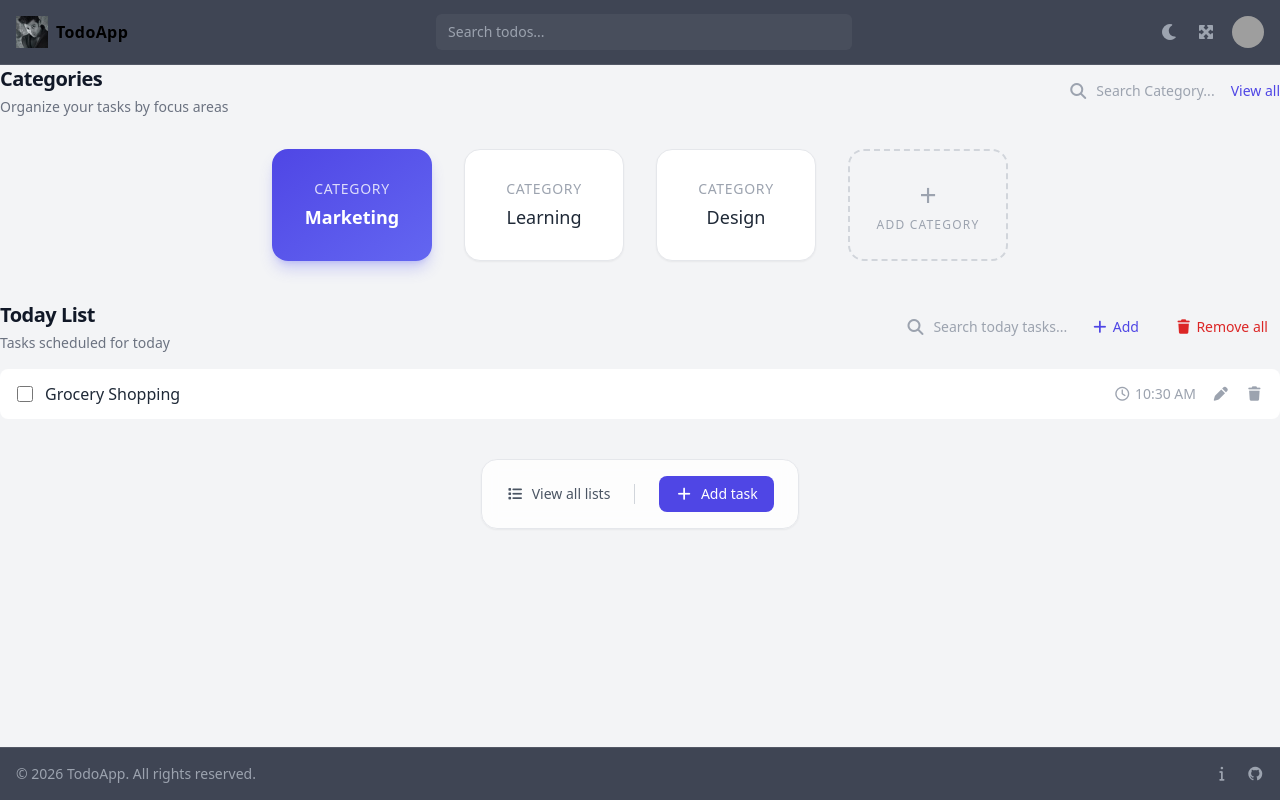
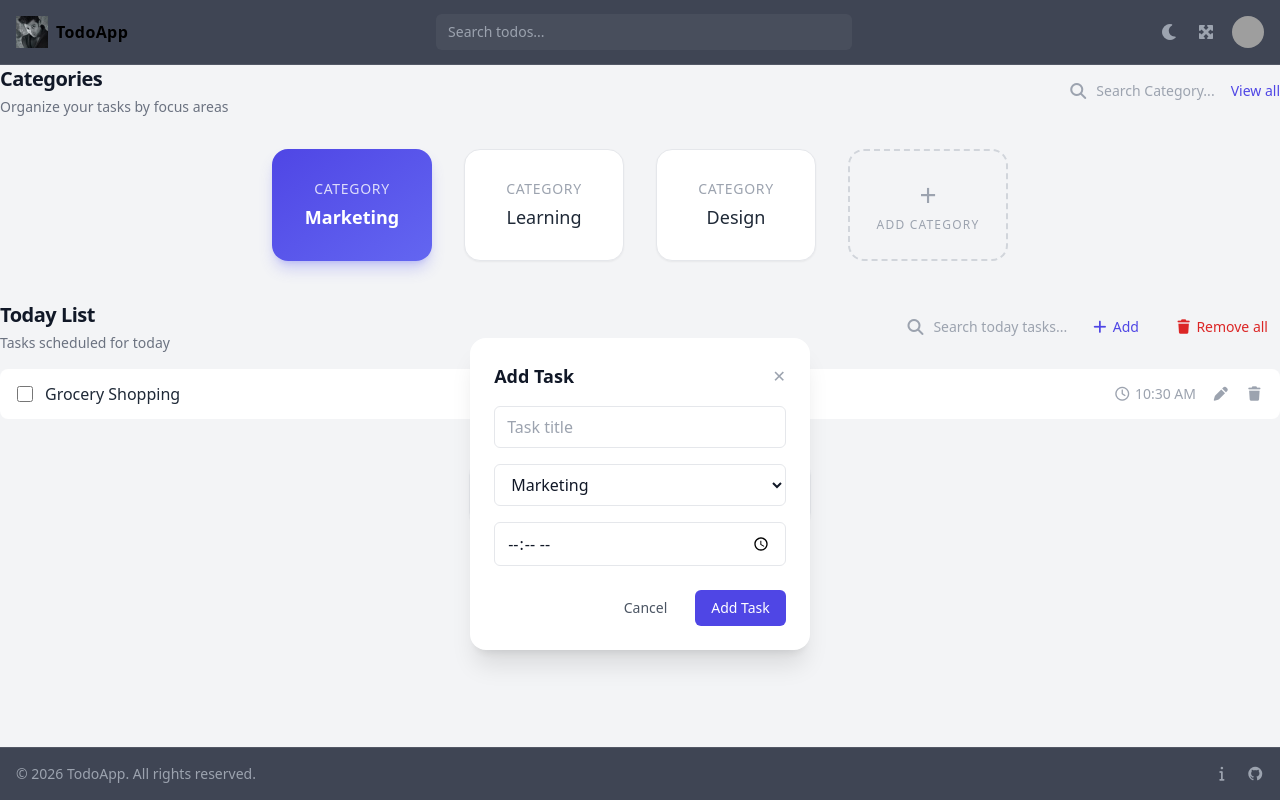
Before and after one commit to abhishekdound/ProgressProject, an Angular app: page /home in a window 1280 px wide. Both pictures are taken after a click on the button "Add task". Built offline with nearby package versions, Linux system fonts and the light colour scheme; grey boxes are pictures that could not be loaded.

Commit message:
modal added for add-task in bottom action

```diff
--- /dev/null
+++ b/src/app/mainContent/home-content/bottom-actions/add-task-modal/add-task-modal.html
@@ -0,0 +1,93 @@
+<!-- Overlay -->
+<div
+  class="fixed inset-0 z-50 flex items-center justify-center
+         bg-black/40 backdrop-blur-sm"
+  (click)="close.emit()"
+>
+  <!-- Modal -->
+  <div
+    class="w-full max-w-md rounded-2xl
+           bg-white dark:bg-slate-900
+           p-6 shadow-xl"
+    (click)="$event.stopPropagation()"
+  >
+    <!-- Header -->
+    <div class="mb-4 flex items-center justify-between">
+      <h3
+        class="text-lg font-semibold
+               text-gray-900 dark:text-white"
+      >
+        Add Task
+      </h3>
+
+      <button
+        class="text-gray-400 hover:text-gray-600 dark:hover:text-gray-300"
+        (click)="close.emit()"
+      >
+        ✕
+      </button>
+    </div>
+
+    <!-- Form -->
+    <div class="space-y-4">
+      <!-- Title -->
+      <input
+        type="text"
+        placeholder="Task title"
+        (input)="title.set($any($event.target).value)"
+        class="w-full rounded-md
+               border border-gray-200 dark:border-white/10
+               bg-transparent px-3 py-2
+               text-gray-900 dark:text-white
+               placeholder-gray-400
+               focus:outline-none focus:ring-2 focus:ring-indigo-500"
+      />
+
+      <!-- Category -->
+      <select
+        (change)="category.set($any($event.target).value)"
+        class="w-full rounded-md
+               border border-gray-200 dark:border-white/10
+               bg-transparent px-3 py-2
+               text-gray-900 dark:text-white
+               focus:outline-none focus:ring-2 focus:ring-indigo-500"
+      >
+        <option>Marketing</option>
+        <option>Learning</option>
+        <option>Design</option>
+      </select>
+
+      <!-- Time -->
+      <input
+        type="time"
+        (input)="time.set($any($event.target).value)"
+        class="w-full rounded-md
+               border border-gray-200 dark:border-white/10
+               bg-transparent px-3 py-2
+               text-gray-900 dark:text-white
+               focus:outline-none focus:ring-2 focus:ring-indigo-500"
+      />
+    </div>
+
+    <!-- Actions -->
+    <div class="mt-6 flex justify-end gap-3">
+      <button
+        class="rounded-md px-4 py-2
+               text-sm text-gray-600 dark:text-gray-300
+               hover:bg-gray-100 dark:hover:bg-white/10"
+        (click)="close.emit()"
+      >
+        Cancel
+      </button>
+
+      <button
+        class="rounded-md bg-indigo-600
+               px-4 py-2 text-sm font-medium text-white
+               hover:bg-indigo-700"
+        (click)="submit()"
+      >
+        Add Task
+      </button>
+    </div>
+  </div>
+</div>
--- /dev/null
+++ b/src/app/mainContent/home-content/bottom-actions/add-task-modal/add-task-modal.ts
@@ -0,0 +1,30 @@
+import { Component, EventEmitter, Output, signal } from '@angular/core';
+
+@Component({
+  selector: 'app-add-task-modal',
+  imports: [],
+  templateUrl: './add-task-modal.html',
+  styleUrl: './add-task-modal.scss',
+})
+export class AddTaskModal {
+
+   @Output() close = new EventEmitter<void>();
+  @Output() add = new EventEmitter<any>();
+
+  title = signal('');
+  category = signal('Marketing');
+  time = signal('');
+
+  submit() {
+    if (!this.title()) return;
+
+    this.add.emit({
+      title: this.title(),
+      category: this.category(),
+      time: this.time(),
+    });
+
+    this.close.emit();
+  }
+
+}
--- a/src/app/mainContent/home-content/bottom-actions/bottom-actions.html
+++ b/src/app/mainContent/home-content/bottom-actions/bottom-actions.html
@@ -1,23 +1,10 @@
-<section
-  class="mt-10 mb-6
-         flex justify-center"
->
+<section class="mt-10 mb-6 flex justify-center">
   <div
-    class="flex items-center gap-6
-           rounded-2xl
-           bg-white/80 dark:bg-slate-900/80
-           backdrop-blur
-           border border-gray-200 dark:border-white/10
-           px-6 py-4
-           shadow-sm"
+    class="flex items-center gap-6 rounded-2xl bg-white/80 dark:bg-slate-900/80 backdrop-blur border border-gray-200 dark:border-white/10 px-6 py-4 shadow-sm"
   >
     <!-- View All Lists -->
     <button
-      class="flex items-center gap-2
-             text-sm font-medium
-             text-gray-600 dark:text-gray-300
-             hover:text-indigo-600 dark:hover:text-indigo-400
-             transition"
+      class="flex items-center gap-2 text-sm font-medium text-gray-600 dark:text-gray-300 hover:text-indigo-600 dark:hover:text-indigo-400 transition"
     >
       <i class="fa-solid fa-list"></i>
       View all lists
@@ -28,15 +15,16 @@
 
     <!-- Add Task -->
     <button
-      class="flex items-center gap-2
-             rounded-lg
-             bg-indigo-600 px-4 py-2
-             text-sm font-medium text-white
-             hover:bg-indigo-700
-             transition"
+      class="flex items-center gap-2 rounded-lg bg-indigo-600 px-4 py-2 text-sm font-medium text-white hover:bg-indigo-700 transition"
+      (click)="showAddTask.set(true)"
     >
       <i class="fa-solid fa-plus"></i>
       Add task
     </button>
+
+    <!-- Modal -->
+    @if (showAddTask()) {
+    <app-add-task-modal (close)="showAddTask.set(false)" (add)="handleAddTask($event)" />
+    }
   </div>
 </section>
--- a/src/app/mainContent/home-content/bottom-actions/bottom-actions.ts
+++ b/src/app/mainContent/home-content/bottom-actions/bottom-actions.ts
@@ -1,11 +1,18 @@
 import { Component } from '@angular/core';
+import { signal } from '@angular/core';
+import { AddTaskModal } from './add-task-modal/add-task-modal';
 
 @Component({
   selector: 'app-bottom-actions',
-  imports: [],
+  imports: [AddTaskModal],
   templateUrl: './bottom-actions.html',
   styleUrl: './bottom-actions.scss',
 })
 export class BottomActions {
+  showAddTask = signal(false);
 
+  handleAddTask(task: any) {
+    console.log(task);
+    // push into today list (signal / service)
+  }
 }
```
Also changed, not shown: src/app/mainContent/home-content/bottom-actions/add-task-modal/add-task-modal.scss (added), 1 other file (tests, documents, lock files or other folders).
